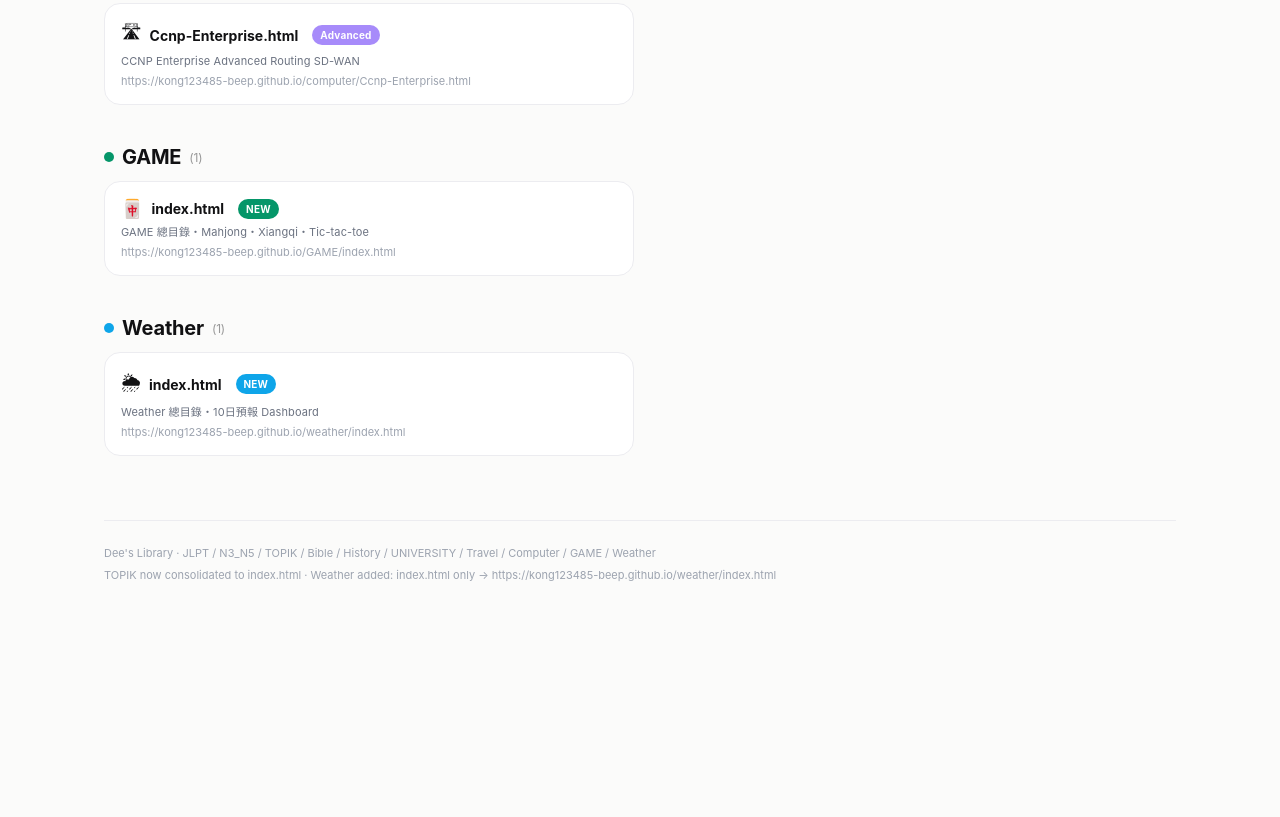
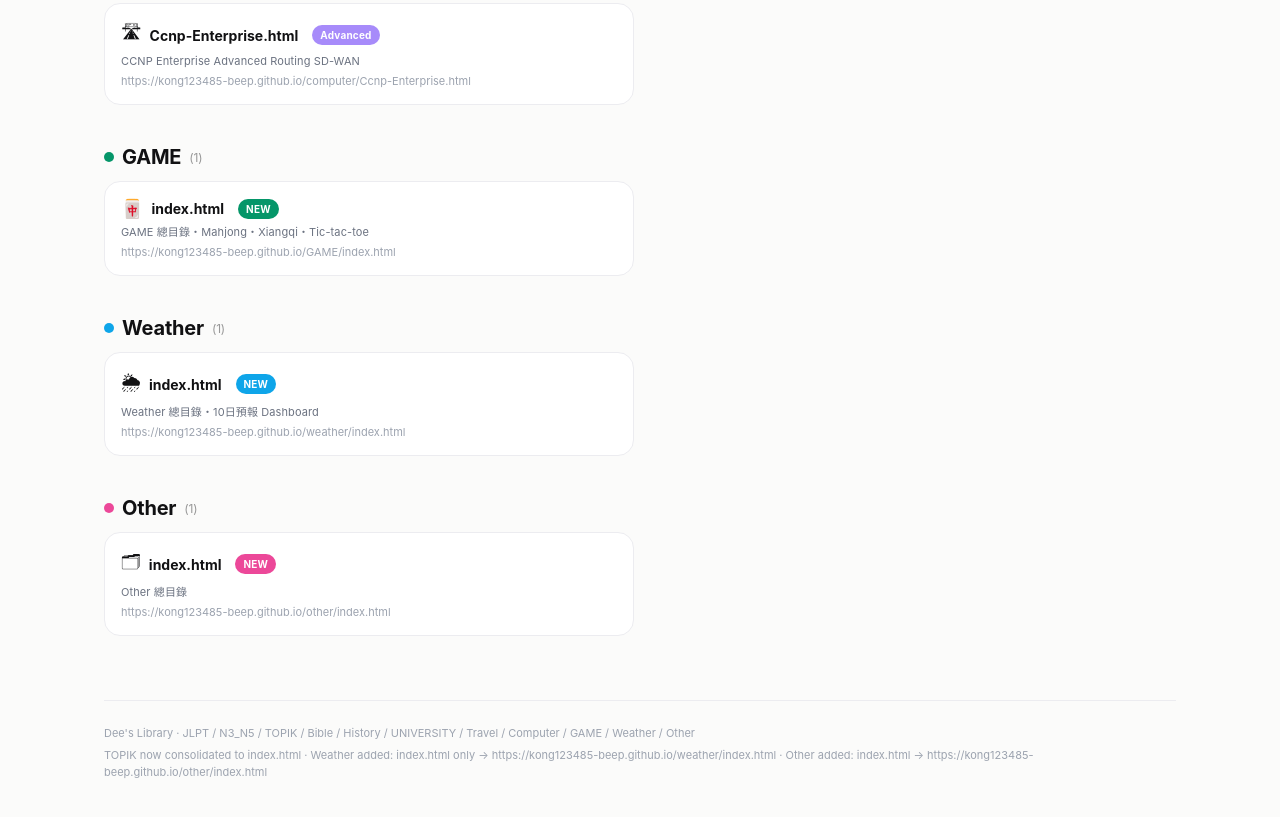
Before and after one commit to kong123485-beep/kong123485-beep.github.io, a plain HTML site: page index.html in a window 1280 px wide. Shown: the part 1759-2576 px from the top of the page. Before the commit the page ends 2399 px from the top, so only its background shows below. Drawn offline with Linux system fonts and the light colour scheme.

Commit message:
Update index.html

```diff
--- a/index.html
+++ b/index.html
@@ -22,10 +22,10 @@
 <body>
 <div class="wrap">
 <header style="margin-bottom:4px"><h1 style="font-size:32px;font-weight:700;letter-spacing:-0.025em;margin:0;line-height:1.1">📚 dee's Library</h1>
-<p style="font-size:13px;color:#6b7280;margin-top:8px;line-height:1.5">保留之前網頁・只加 https://kong123485-beep.github.io/N3_N5/ + <span style="color:#111113;font-weight:500">TOPIK index → https://kong123485-beep.github.io/TOPIK/index.html</span> + <span style="color:#0ea5e9;font-weight:600">Weather → https://kong123485-beep.github.io/weather/index.html</span></p></header>
+<p style="font-size:13px;color:#6b7280;margin-top:8px;line-height:1.5">保留之前網頁・只加 https://kong123485-beep.github.io/N3_N5/ + <span style="color:#111113;font-weight:500">TOPIK index → https://kong123485-beep.github.io/TOPIK/index.html</span> + <span style="color:#0ea5e9;font-weight:600">Weather → https://kong123485-beep.github.io/weather/index.html</span> + <span style="color:#ec4899;font-weight:600">Other → https://kong123485-beep.github.io/other/index.html</span></p></header>
 <div class="filter" id="filters"></div>
 <div id="content"></div>
-<footer style="margin-top:64px;margin-bottom:32px;font-size:11px;color:#9ca3af;line-height:1.6"><div style="height:1px;width:100%;background:#ececf0;margin-bottom:24px"></div><div>Dee's Library · JLPT / N3_N5 / TOPIK / Bible / History / UNIVERSITY / Travel / Computer / GAME / Weather</div><div style="margin-top:4px">TOPIK now consolidated to index.html · Weather added: index.html only → https://kong123485-beep.github.io/weather/index.html</div></footer>
+<footer style="margin-top:64px;margin-bottom:32px;font-size:11px;color:#9ca3af;line-height:1.6"><div style="height:1px;width:100%;background:#ececf0;margin-bottom:24px"></div><div>Dee's Library · JLPT / N3_N5 / TOPIK / Bible / History / UNIVERSITY / Travel / Computer / GAME / Weather / Other</div><div style="margin-top:4px">TOPIK now consolidated to index.html · Weather added: index.html only → https://kong123485-beep.github.io/weather/index.html · Other added: index.html → https://kong123485-beep.github.io/other/index.html</div></footer>
 </div>
 <script>
 const jc=[
@@ -44,10 +44,10 @@ const jc=[
 {id:"computer-ccna",repo:"Computer",title:"CCNA-Notes-Complete.html",badge:"Cisco",badgeColor:"#2ef2d1",desc:"CCNA 200-301 Complete Notes",href:"https://kong123485-beep.github.io/computer/CCNA-Notes-Complete.html",icon:"🌐"},
 {id:"computer-ccnp",repo:"Computer",title:"Ccnp-Enterprise.html",badge:"Advanced",badgeColor:"#a78bfa",desc:"CCNP Enterprise Advanced Routing SD-WAN",href:"https://kong123485-beep.github.io/computer/Ccnp-Enterprise.html",icon:"🛣"},
 {id:"GAME-index",repo:"GAME",title:"index.html",badge:"NEW",badgeColor:"#059669",desc:"GAME 總目錄・Mahjong・Xiangqi・Tic-tac-toe",href:"https://kong123485-beep.github.io/GAME/index.html",icon:"🀄"},
-// --- Weather added - only index.html ---
-{id:"weather-index",repo:"Weather",title:"index.html",badge:"NEW",badgeColor:"#0ea5e9",desc:"Weather 總目錄・10日預報 Dashboard",href:"https://kong123485-beep.github.io/weather/index.html",icon:"🌦"}
+{id:"weather-index",repo:"Weather",title:"index.html",badge:"NEW",badgeColor:"#0ea5e9",desc:"Weather 總目錄・10日預報 Dashboard",href:"https://kong123485-beep.github.io/weather/index.html",icon:"🌦"},
+{id:"other-index",repo:"Other",title:"index.html",badge:"NEW",badgeColor:"#ec4899",desc:"Other 總目錄",href:"https://kong123485-beep.github.io/other/index.html",icon:"🗂"}
 ];
-const Ac=["ALL","JLPT","N3_N5","TOPIK","Bible","History","UNIVERSITY","Travel","Computer","GAME","Weather"];
+const Ac=["ALL","JLPT","N3_N5","TOPIK","Bible","History","UNIVERSITY","Travel","Computer","GAME","Weather","Other"];
 let cur="ALL";
 function render(){
   const filters=document.getElementById('filters');
@@ -55,7 +55,7 @@ function render(){
   let list = cur==="ALL"?jc:jc.filter(x=>x.repo===cur);
   const grouped={}; list.forEach(x=>{(grouped[x.repo]=grouped[x.repo]||[]).push(x)});
   let html="";
-  const order = ["JLPT","N3_N5","TOPIK","Bible","History","UNIVERSITY","Travel","Computer","GAME","Weather"];
+  const order = ["JLPT","N3_N5","TOPIK","Bible","History","UNIVERSITY","Travel","Computer","GAME","Weather","Other"];
   const reposToShow = cur==="ALL" ? order : Object.keys(grouped);
   reposToShow.forEach(repo=>{
     if(!grouped[repo]) return;
```
